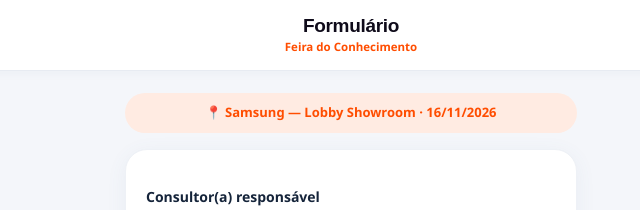
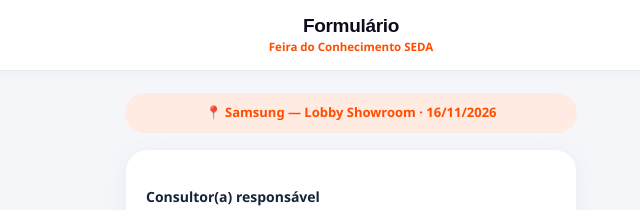
Before and after one commit to admrisedesign-branding/myrobotmanaus, a plain HTML site: page myrobot-vercel/evento-captacao.html in a window 1280 px wide. Shown: the top 210 px of the page, 404-1044 px from the left. Drawn offline with Linux system fonts and the light colour scheme; a web font is replaced by a local one.

Commit message:
Nome do evento igual ao cadastrado no Capta
O evento foi recadastrado no painel como "Feira do Conhecimento SEDA" e o
app continuava com o nome que eu tinha posto. O casamento no capta-ingest e
por nome: nomes diferentes criariam um TERCEIRO evento e o relatorio da
feira sairia partido em dois.

Nome alinhado nos 3 arquivos (tag do Kommo cabe nos 40 caracteres, sem corte).

Co-Authored-By: Claude Opus 5 <noreply@anthropic.com>
Claude-Session: https://claude.ai/code/session_017ddCbg7T5D6dEV3kxbsLN2

```diff
--- a/myrobot-vercel/evento-captacao.html
+++ b/myrobot-vercel/evento-captacao.html
@@ -234,7 +234,7 @@
   // ===== EVENTO ATUAL — único lugar a mudar a cada evento novo =====
   // O que está configurado aqui VENCE o que ficou salvo no aparelho: em agosto
   // os tablets continuaram no evento velho porque o localStorage tinha prioridade.
-  var EVENTO_ATUAL = "Feira do Conhecimento — Samsung";
+  var EVENTO_ATUAL = "Feira do Conhecimento SEDA - Samsung";
   var DIAS_ATUAIS  = ["2026-11-16","2026-11-17"];
   var LOCAL_PADRAO = "Samsung — Lobby Showroom";
   // como o local aparece na frase do WhatsApp ("...recebido vocês hoje ___")
```
Also changed, not shown: myrobot-vercel/leads-evento.html (+1 -1 lines), myrobot-vercel/relatorio-evento.html (+1 -1 lines).
